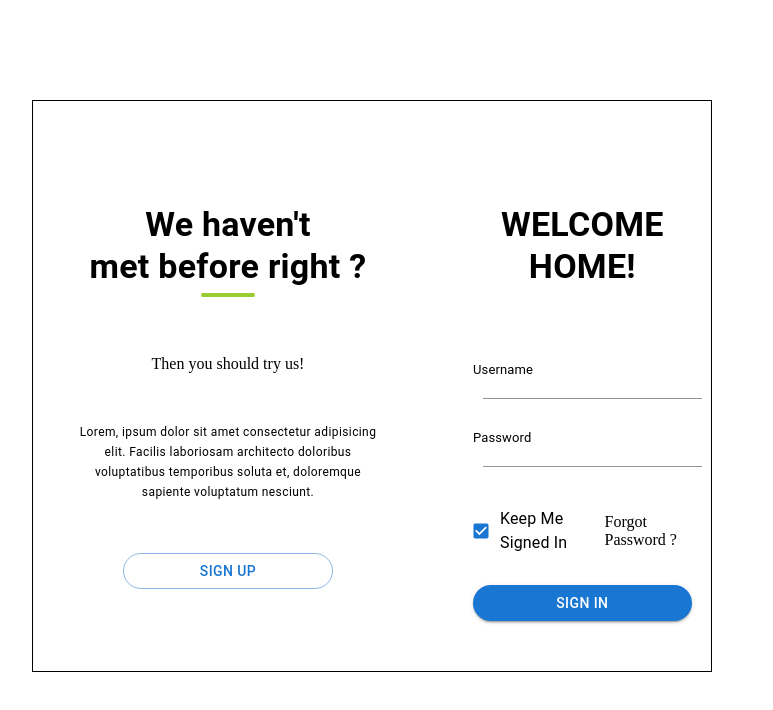
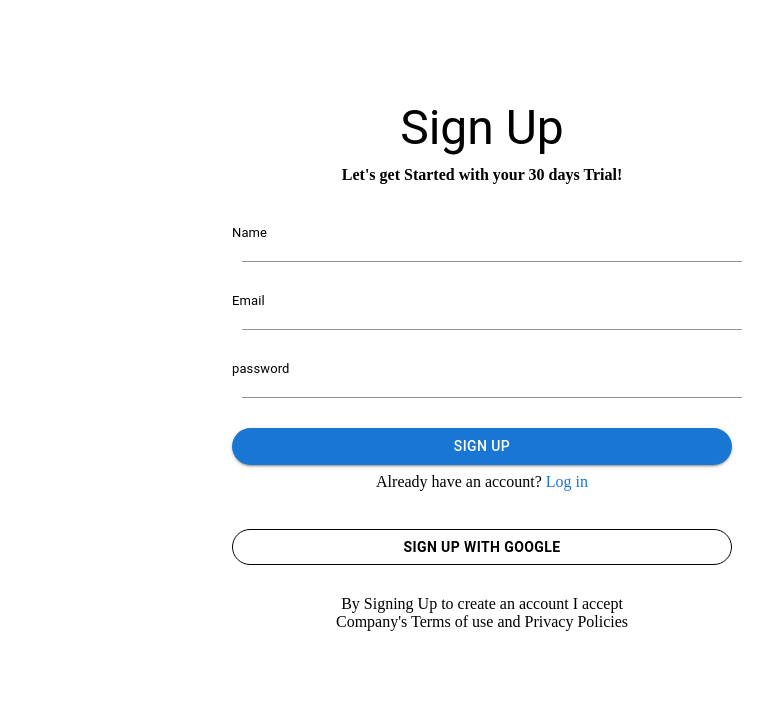
Before and after one commit to singh-ritu/Milkify, a React (Vite) app: page /login in a window 1280 px wide. Both pictures are taken after a click on the button "SIGN UP". Shown: the top 710 px of the page, without its empty margins (268-1041 px from the left). Built offline with nearby package versions, Linux system fonts and the light colour scheme.

Commit message:
structered the login/signUp

```diff
--- a/src/Login/index.tsx
+++ b/src/Login/Registration.tsx
@@ -2,11 +2,14 @@ import Login from "./Login";
 import SignUp from "./SignUp";
 import { useState, useEffect } from "react";
 
-function index() {
+function Registration() {
   const [isSignUpClicked, setIsSignUpClicked] = useState(false);
 
   const handleSignUpClick = () => {
     setIsSignUpClicked(true);
+  };
+  const handleSignUpClose = () => {
+    setIsSignUpClicked(false);
   };
   useEffect(() => {
     console.log(isSignUpClicked);
@@ -14,11 +17,14 @@ function index() {
   return (
     <>
       <div>
-        <Login onClick={handleSignUpClick} />
-        {isSignUpClicked ? <SignUp /> : "error"}
+        {isSignUpClicked ? (
+          <SignUp handleSignUpClose={handleSignUpClose} />
+        ) : (
+          <Login onClick={handleSignUpClick} />
+        )}
       </div>
     </>
   );
 }
 
-export default index;
+export default Registration;
--- a/src/Login/SignUp.tsx
+++ b/src/Login/SignUp.tsx
@@ -1,7 +1,8 @@
-import { Typography } from "@mui/material";
+import { TextField, Typography, Button } from "@mui/material";
+import { Link } from "react-router-dom";
 import "./signUp.styles.css";
 
-function SignUp() {
+function SignUp(props: { handleSignUpClose: () => void }) {
   return (
     <>
       <div className="signUp-container">
@@ -9,7 +10,84 @@ function SignUp() {
           <Typography variant="h3" component="div">
             Sign Up
           </Typography>
-          <b>Let's get Started with your 30 days Trial!</b>
+          <div style={{ margin: "10px" }}>
+            <b>Let's get Started with your 30 days Trial!</b>
+          </div>
+        </div>
+        <div className="inputs">
+          <TextField
+            variant="standard"
+            label="Name"
+            sx={{ width: "100%", padding: "10px" }}
+            InputLabelProps={{
+              style: { fontSize: "small", color: "black" },
+            }}
+          />
+          <TextField
+            variant="standard"
+            label="Email"
+            sx={{ width: "100%", padding: "10px" }}
+            InputLabelProps={{
+              style: { fontSize: "small", color: "black" },
+            }}
+          />
+          <TextField
+            variant="standard"
+            label="password"
+            type="password"
+            sx={{ width: "100%", padding: "10px" }}
+            InputLabelProps={{
+              style: { fontSize: "small", color: "black" },
+            }}
+          />
+        </div>
+        <Button
+          variant="contained"
+          style={{
+            borderRadius: "24px",
+            width: "100%",
+          }}
+        >
+          SIGN UP
+        </Button>
+        <div
+          style={{
+            display: "flex",
+            justifyContent: "center",
+            margin: "8px",
+          }}
+        >
+          <span>Already have an account?</span>
+          <div
+            style={{ color: "#1976D2", marginLeft: "4px", cursor: "pointer" }}
+            onClick={props.handleSignUpClose}
+          >
+            {" "}
+            Log in{" "}
+          </div>
+        </div>
+        <Button
+          variant="outlined"
+          style={{
+            borderRadius: "24px",
+            width: "100%",
+            margin: "30px 0",
+            color: "black",
+            border: "1px solid black",
+          }}
+        >
+          <b>Sign up with Google</b>
+        </Button>
+        <div
+          style={{
+            display: "flex",
+            flexDirection: "column",
+            justifyContent: "center",
+            alignItems: "center",
+          }}
+        >
+          <span>By Signing Up to create an account I accept</span>
+          <span>Company's Terms of use and Privacy Policies</span>
         </div>
       </div>
     </>
--- a/src/Login/signUp.styles.css
+++ b/src/Login/signUp.styles.css
@@ -1,3 +1,12 @@
+.signUp-container {
+  margin: 100px 500px;
+  width: 500px;
+}
+
 .signUp-heading {
   text-align: center;
+  margin: 20px 0;
 }
+.inputs {
+  margin: 20px 0;
+}
--- a/src/main.tsx
+++ b/src/main.tsx
@@ -1,7 +1,7 @@
 import React from "react";
 import ReactDOM from "react-dom/client";
 import Home from "./Home";
-import Login from "./Login/Login";
+import Registration from "./Login/Registration";
 import "./App.css";
 import { createBrowserRouter, RouterProvider } from "react-router-dom";
 
@@ -13,7 +13,7 @@ const router = createBrowserRouter([
   },
   {
     path: "/login",
-    element: <Login />,
+    element: <Registration />,
   },
 ]);
 
```
